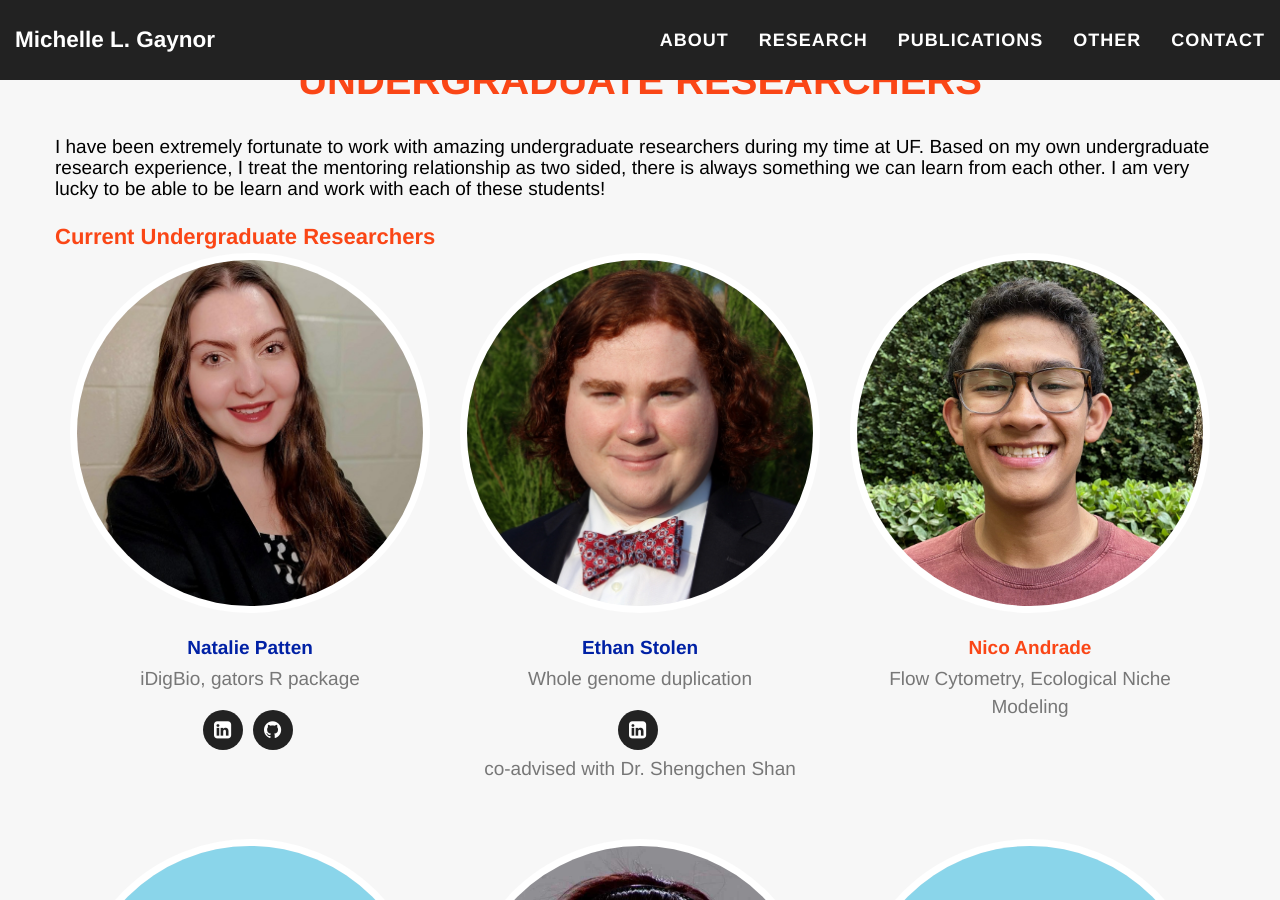
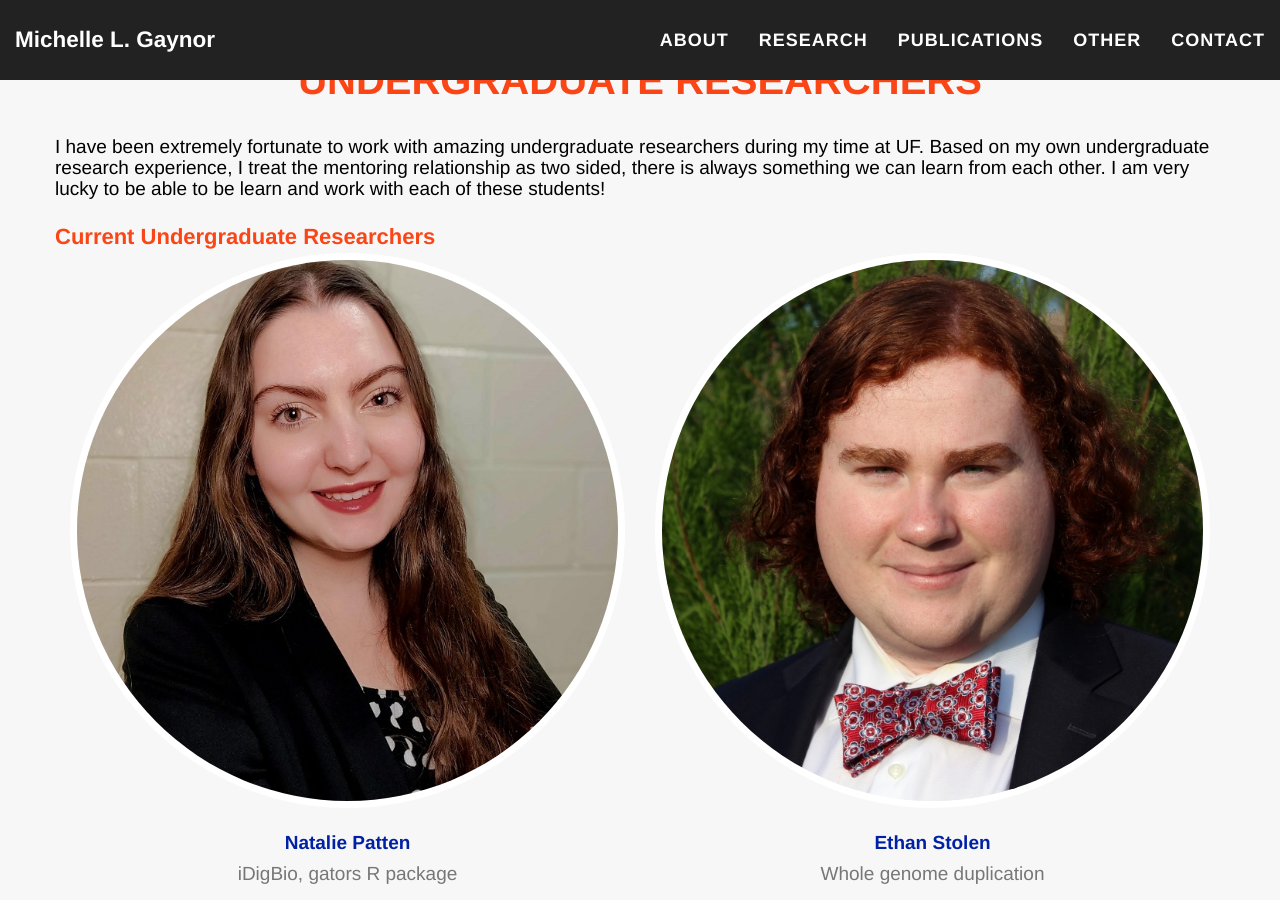
Before and after one commit to mgaynor1/mgaynor1.github.io, a Jekyll site: the page built from other.html, in a window 1280 px wide and 900 px high, scrolled down 611 px. Built offline with Jekyll 4.4.1, drawn with Linux system fonts in a browser that asks for light colours; nearby versions of some CDN libraries.

Commit message:
fixing like Sean tells me to

```diff
--- a/other.html
+++ b/other.html
@@ -27,7 +27,7 @@
         	<div class="caption" style="text-align:left; font-size: 22px; line-height: 1.5; color: #fa4616;"><b>Current Undergraduate Researchers</b></div>
 		</div>
 <div class="row">
-    <div class="col-sm-4">
+    <div class="col-xs-6">
         <div class="team-member">
             <img src="img/mentees/Natalie_Patten.jpg" class="img-responsive img-circle" alt="">
             <h4><a href="https://cur.aa.ufl.edu/portfolio/natalie-patten/"  target="_blank" >Natalie Patten</a></h4>
@@ -37,7 +37,7 @@
                 </li><li><a href="https://github.com/nataliepatten" target="_blank"><i class="fa fa-github"></i></a></ul>
     </div>
         </div>
-    <div class="col-sm-4">
+    <div class="col-xs-6">
         <div class="team-member">
             <img src="img/mentees/Ethan_Stolen.jpg" class="img-responsive img-circle" alt="">
             <h4><a href="https://cur.aa.ufl.edu/portfolio/stolen-ethan/" target="_blank">Ethan Stolen</a></h4>
@@ -49,7 +49,7 @@
 
     </div>
 </div>
-<div class="col-sm-4">
+<div class="col-xs-6">
         <div class="team-member">
             <img src="img/mentees/Nico_Andrade.jpeg" class="img-responsive img-circle" alt="">
             <h4>Nico Andrade</h4>
@@ -59,7 +59,7 @@
 </div>
 </div>
 <div class="row">
-<div class="col-sm-4">
+<div class="col-xs-6">
         <div class="team-member">
             <img src="img/mentees/blue.jpg" class="img-responsive img-circle" alt="">
             <h4>Victoria Tesch </h4>
@@ -67,7 +67,7 @@
 
     </div>
 </div>
-<div class="col-sm-4">
+<div class="col-xs-6">
         <div class="team-member">
             <img src="img/mentees/Lyanna_DeLeon.jpg" class="img-responsive img-circle" alt="">
             <h4>Lyanna DeLeon</h4>
@@ -80,7 +80,7 @@
 
     </div>
 </div>
-<div class="col-sm-4">
+<div class="col-xs-6">
         <div class="team-member">
             <img src="img/mentees/blue.jpg" class="img-responsive img-circle" alt="">
             <h4>Karina Mendez</h4>
@@ -97,7 +97,7 @@
 <div class="row">
     	<div class="caption" style="text-align:left; font-size: 22px; line-height: 1.5; color: #fa4616;"><b>Past Undergraduate Researchers</b></div>
     <div class="row">
-    <div class="col-sm-4">
+    <div class="col-xs-6">
         <div class="team-member">
             <img src="img/mentees/Max_Gebhart.jpg" class="img-responsive img-circle" alt="">
             <h4>Max Gebhart</h4>
@@ -109,7 +109,7 @@
 
     </div>
 </div>
-<div class="col-sm-4">
+<div class="col-xs-6">
         <div class="team-member">
             <img src="img/mentees/Trinity_Depatie.jpg" class="img-responsive img-circle" alt="">
             <h4>Trinity Depatie</h4>
```
